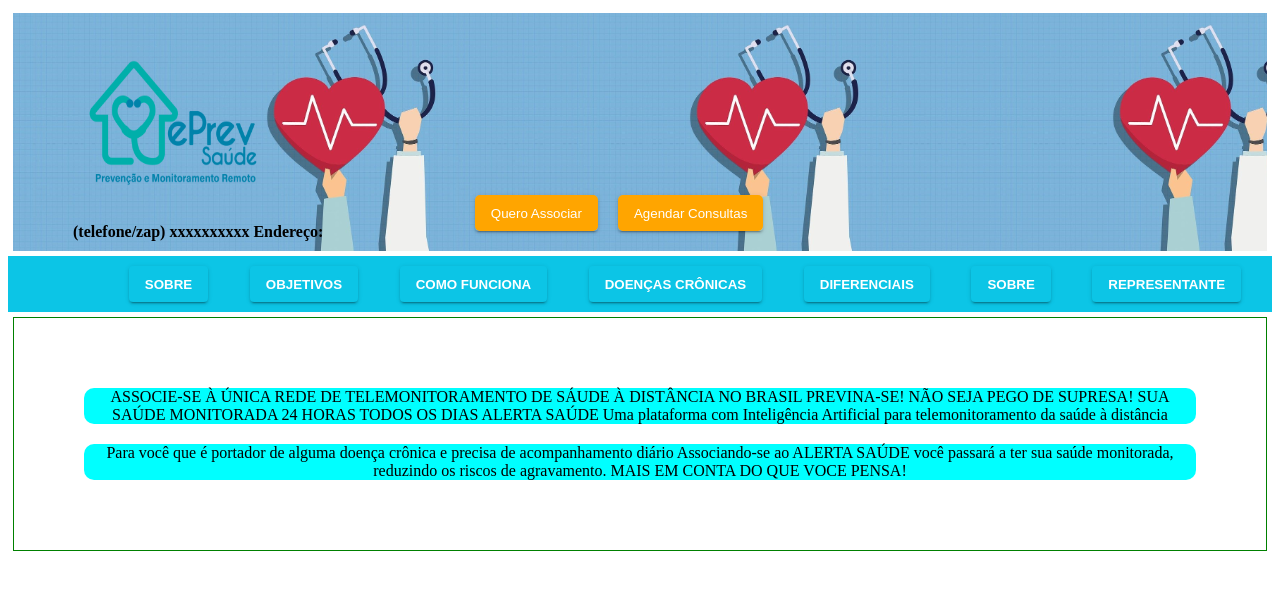
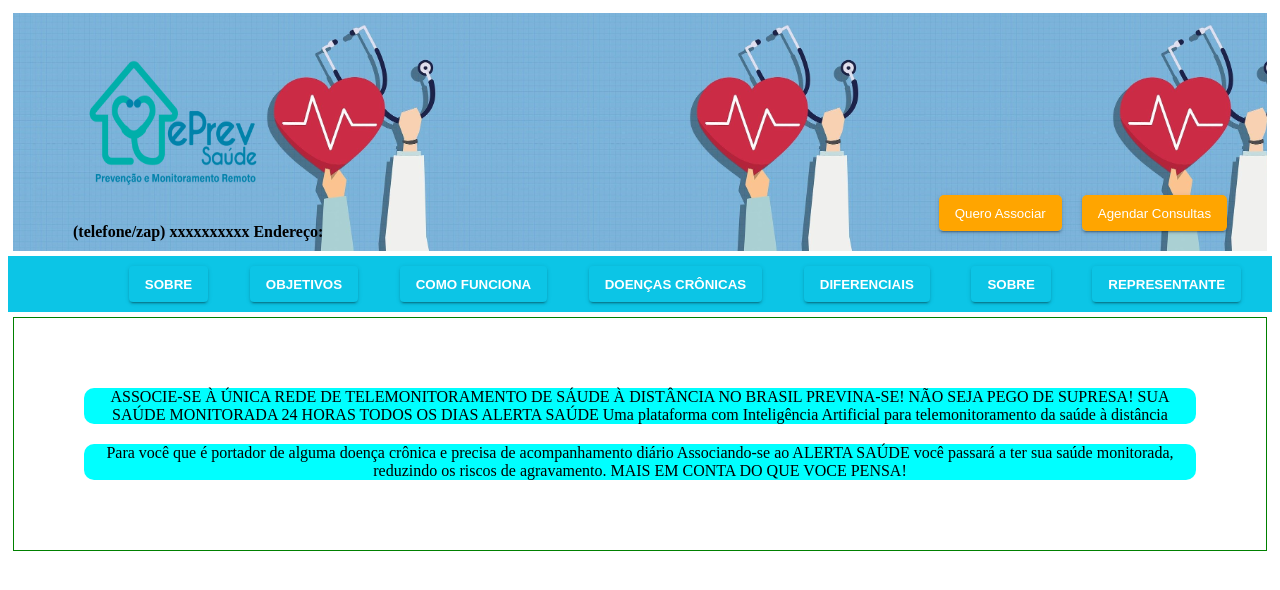
Before and after one commit to MatheusBrito21/AlertaSaude_frontend, an Angular app: page /home in a window 1280 px wide. Shown: the top 590 px of the page. Built offline with nearby package versions, Linux system fonts and the light colour scheme.

Commit message:
Top nav buttons ajustado

```diff
--- a/src/app/component/nav/nav.component.css
+++ b/src/app/component/nav/nav.component.css
@@ -43,7 +43,7 @@
 .item-top-buttons{
     display: flex;
     justify-content: flex-end;
-    width: 400px;
+    width: 70%;
 }
 .top-button{
     color: rgb(255, 255, 255);
```
